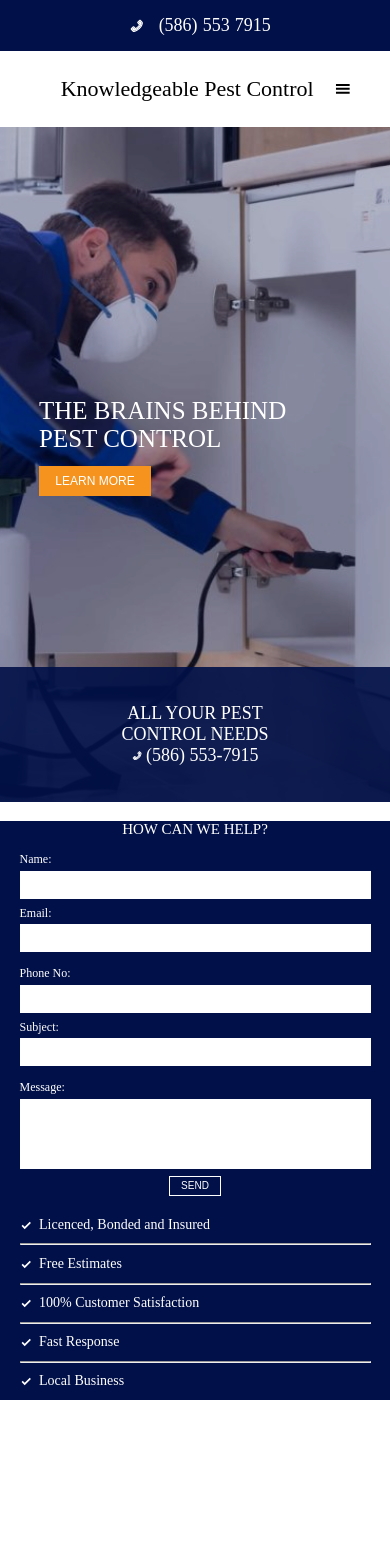
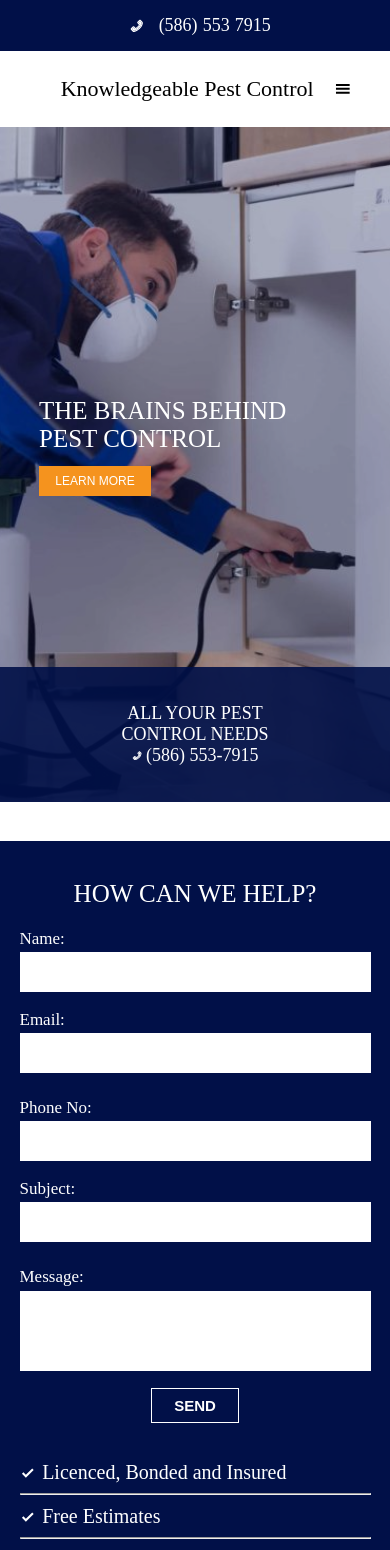
Before and after one commit to jevoncochran/pest-control, a React (Create React App) app in the folder client/: page / in a window 390 px wide. Shown: the top 1550 px of the page. Before the commit the page ends 1400 px from the top, so only its background shows below. Built offline with nearby package versions, Linux system fonts and the light colour scheme.

Commit message:
tweaked Home Inquiry mobile

```diff
--- a/client/src/components/Home/Home.scss
+++ b/client/src/components/Home/Home.scss
@@ -124,10 +124,8 @@ $mobile: 900px;
 
 @media (max-width: $mobile) {
   .home-inquiry {
-    //   border: 1px dashed black;
-    //   width: 100%;
     height: auto;
-    //   height: 50vh;
+    padding-top: 10%;
     padding-left: 5%;
     padding-right: 5%;
     display: flex;
@@ -144,12 +142,13 @@ $mobile: 900px;
     // border: 1px dashed white;
     width: 100%;
     margin-right: 0;
+    margin-bottom: 5%;
   }
 
   .home-inquiry-headline {
-    font-size: 15px;
+    font-size: 25px;
     text-align: center;
-    margin-bottom: 4%;
+    margin-bottom: 6%;
   }
 
   .home-inquiry-2-input-div {
@@ -164,16 +163,16 @@ $mobile: 900px;
   .home-inquiry-input-div {
     //   border: 1px dashed black;
     width: 100%;
-    margin-bottom: 2%;
+    margin-bottom: 5%;
   }
 
   .home-inquiry-form-label {
-    font-size: 12px;
+    font-size: 17px;
   }
 
   .home-inquiry-input {
     // width: 100%;
-    height: 28px;
+    height: 40px;
     // border-radius: 0px;
     // border: 1px solid #fff;
     // padding: 1%;
@@ -181,7 +180,7 @@ $mobile: 900px;
   }
 
   .home-inquiry-msg-input {
-    height: 70px;
+    height: 80px;
   }
 
   .home-inquiry-form-button-div {
@@ -189,8 +188,10 @@ $mobile: 900px;
   }
 
   .home-inquiry-form-btn {
-    height: 20px;
-    font-size: 10px;
+    width: 25%;
+    height: 35px;
+    font-size: 15px;
+    font-weight: 600;
   }
 
   .home-inquiry-right {
@@ -198,10 +199,10 @@ $mobile: 900px;
   }
 
   .home-inquiry-quality-icon {
-    font-size: 20px;
+    font-size: 25px;
   }
 
   .home-inquiry-quality-text {
-    font-size: 14px;
+    font-size: 20px;
   }
 }
--- a/client/src/components/Intro/Intro.scss
+++ b/client/src/components/Intro/Intro.scss
@@ -95,6 +95,10 @@ $mobile: 900px;
 }
 
 @media (max-width: $mobile) {
+  .intro {
+    margin-bottom: 10%;
+  }
+
   .intro-background-container {
     height: 80vh;
   }
```
